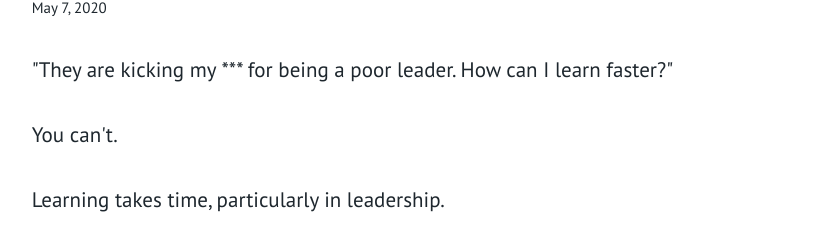
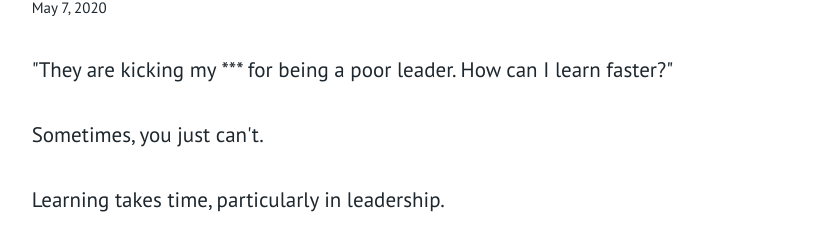
Before and after one commit to dragosgn/dragosgn, a Gatsby site: page /what-you-can-do-is-to-persist/ in a window 1280 px wide. Shown: the part 223-452 px from the top of the page, without its empty margins (211-1026 px from the left). Built offline with nearby package versions, Linux system fonts and the light colour scheme; Gatsby itself is replaced by a stand-in of ours; some packages are replaced by stand-ins of ours.

Commit message:
Update Blog “what-you-can-do-is-to-persist”

```diff
--- a/blog/what-you-can-do-is-to-persist.md
+++ b/blog/what-you-can-do-is-to-persist.md
@@ -6,7 +6,7 @@ description: Persistence alone can inspire others.
 ---
 "They are kicking my \*\** for being a poor leader. How can I learn faster?"
 
-You can't.
+Sometimes, you just can't.
 
 Learning takes time, particularly in leadership.
 
```
